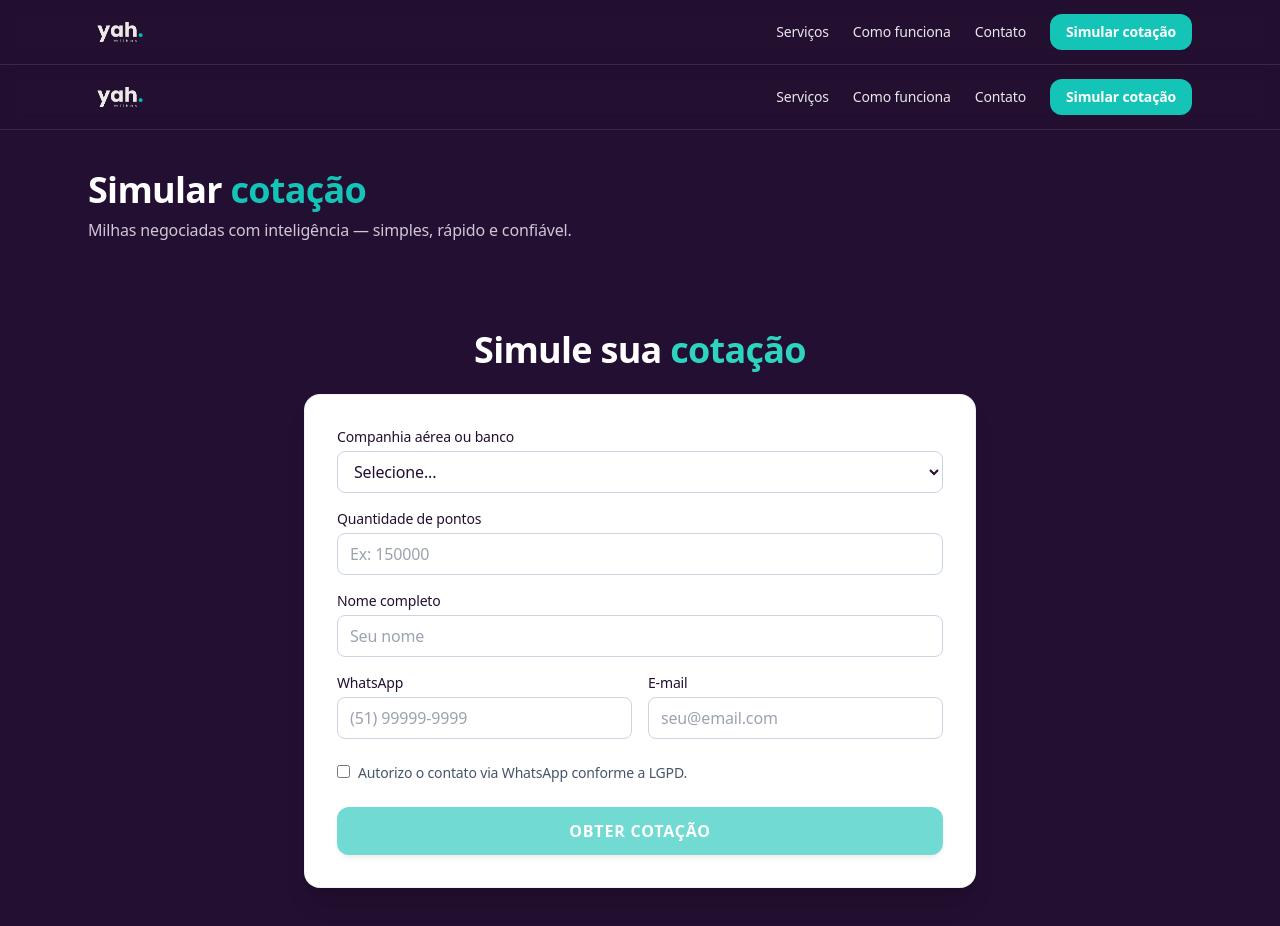
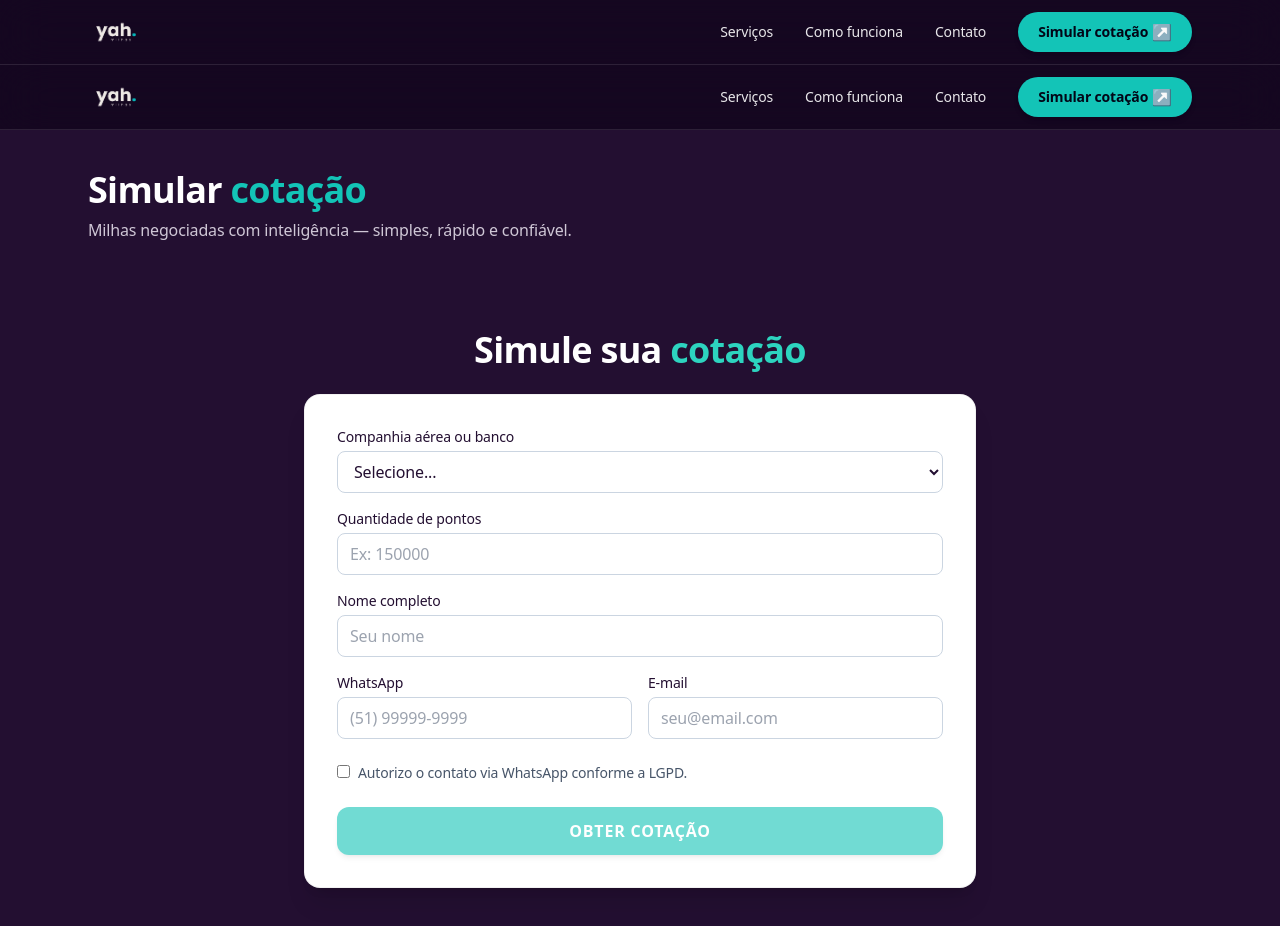
Before and after one commit to AbaMilhas/yah-landing, a Next.js app: page /cotacao in a window 1280 px wide. Shown: the top 926 px of the page. Built offline with nearby package versions, Linux system fonts and the light colour scheme; no server answers.

Commit message:
Atualiza header com animações premium

```diff
--- a/components/Header.tsx
+++ b/components/Header.tsx
@@ -1,44 +1,71 @@
 "use client";
 
 import Link from "next/link";
-import Image from "next/image";
-import logo from "@/public/logo-yah-header.png"; // <-- usa exatamente o nome salvo no /public
 
 export default function Header() {
   return (
-    <header className="sticky top-0 z-50 bg-yah-900/80 backdrop-blur border-b border-white/10">
-      <div className="mx-auto max-w-6xl px-6 h-16 flex items-center justify-between">
-        {/* Logo — ocupa quase toda a altura da barra, sem aumentá-la */}
-        <Link href="/" className="flex items-center gap-3">
+    <header className="sticky top-0 z-50 border-b border-white/10 bg-[#12051d]/80 backdrop-blur-xl">
+      <div className="mx-auto flex h-16 max-w-6xl items-center justify-between px-6">
+
+        {/* LOGO */}
+        <Link href="/" className="flex items-center">
           <img
             src="/logo-yah-header.png"
             alt="Yah Milhas"
-/* antes: className="h-12 w-auto block" */
-  className="h-12 md:h-14 lg:h-16 w-auto block"
+            className="h-10 w-auto md:h-12 lg:h-14"
             loading="eager"
             decoding="sync"
           />
-
         </Link>
 
+        {/* MENU DESKTOP */}
+        <nav className="hidden items-center gap-8 text-sm font-medium text-white/90 md:flex">
 
-        {/* Navegação desktop */}
-        <nav className="hidden md:flex items-center gap-6 text-sm">
-          <a href="#servicos" className="text-white/90 hover:text-white">Serviços</a>
-          <a href="#como-funciona" className="text-white/90 hover:text-white">Como funciona</a>
-          <a href="#contato" className="text-white/90 hover:text-white">Contato</a>
+          <a
+            href="#servicos"
+            className="transition-colors duration-200 hover:text-white"
+          >
+            Serviços
+          </a>
+
+          <a
+            href="#como-funciona"
+            className="transition-colors duration-200 hover:text-white"
+          >
+            Como funciona
+          </a>
+
+          <a
+            href="#contato"
+            className="transition-colors duration-200 hover:text-white"
+          >
+            Contato
+          </a>
+
+          {/* BOTÃO ANIMADO IGUAL AO HERO */}
           <a
             href="#simular"
-            className="rounded-xl bg-teal-500 text-white font-semibold px-4 py-2 hover:bg-teal-400 transition"
+            className="group relative inline-flex items-center overflow-hidden rounded-full bg-teal-500 px-5 py-2 font-semibold text-slate-950 shadow-md transition-all duration-300 hover:-translate-y-0.5 hover:bg-teal-400 hover:shadow-[0_18px_40px_rgba(0,0,0,0.7)]"
           >
+            <span className="relative z-10 flex items-center gap-1">
               Simular cotação
+              <span className="text-base transition-transform duration-300 group-hover:translate-x-1">
+                ↗
+              </span>
+            </span>
+
+            {/* Glow animado no hover */}
+            <span
+              aria-hidden="true"
+              className="absolute inset-0 -z-10 scale-0 bg-teal-300/30 opacity-0 blur-xl transition-all duration-500 group-hover:scale-100 group-hover:opacity-100"
+            />
           </a>
         </nav>
 
-        {/* Botão mobile */}
+        {/* BOTÃO MOBILE */}
         <a
           href="#simular"
-          className="md:hidden rounded-lg bg-teal-500 text-white px-3 py-2 text-sm font-semibold"
+          className="md:hidden rounded-full bg-teal-500 px-4 py-2 text-sm font-semibold text-slate-900 shadow-md transition-all hover:bg-teal-400"
         >
           Simular
         </a>
```
Lines whose indentation alone changed are shown as unchanged.
